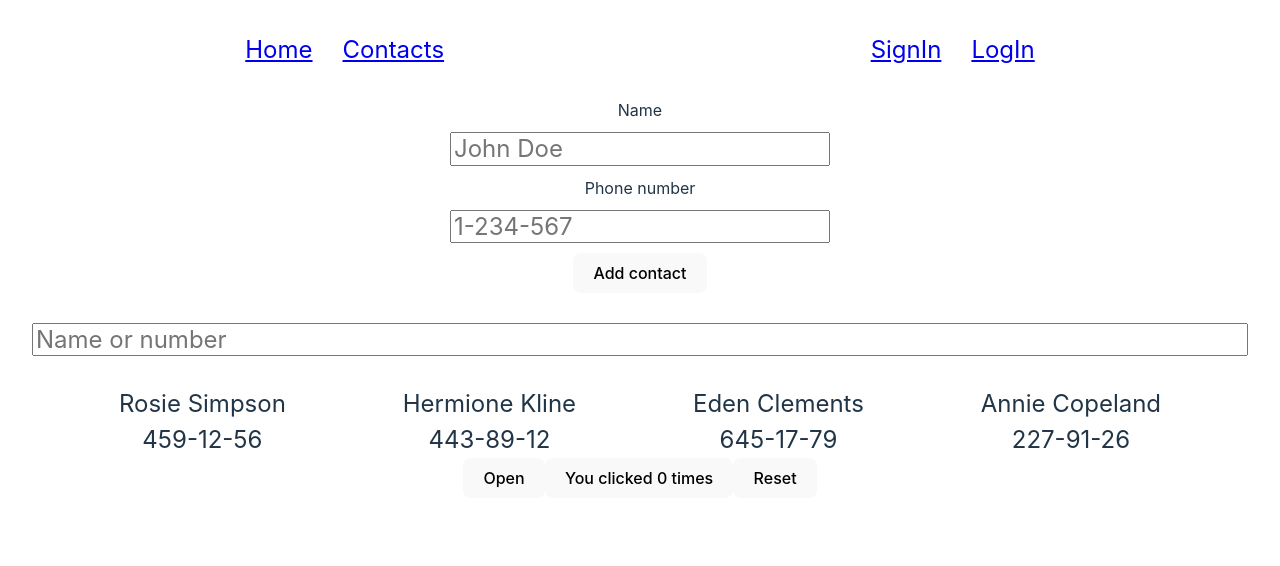
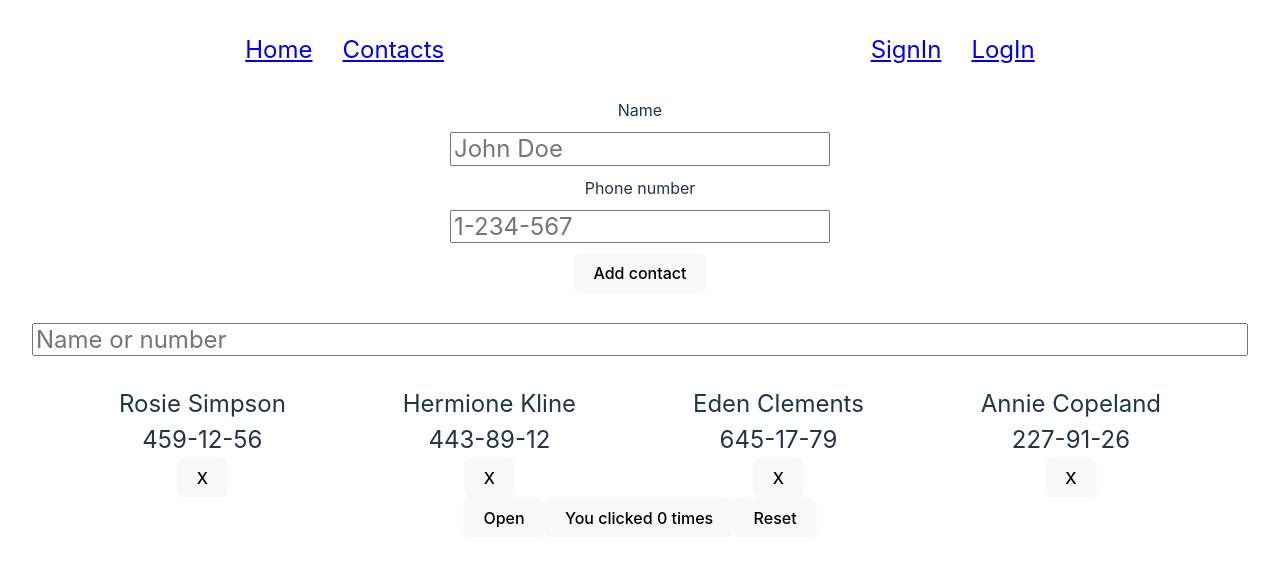
Before and after one commit to Anteycu/goit-react-hw-08, a React (Vite) app: page /contacts in a window 1280 px wide. Shown: the top 566 px of the page. Built offline with nearby package versions, Linux system fonts and the light colour scheme; no server answers.

Commit message:
add delete button

```diff
--- a/src/components/ContactsItem/ContactsItem.jsx
+++ b/src/components/ContactsItem/ContactsItem.jsx
@@ -1,9 +1,14 @@
-const ContactsItem = ({ name, phone }) => {
+import { delContact } from "../../redux/contacts/operations";
+
+const ContactsItem = ({ name, phone, id }) => {
   return (
-    <>
+    <div>
       <p>{name}</p>
       <p>{phone}</p>
-    </>
+      <button type="button" onClick={() => delContact(id)}>
+        X
+      </button>
+    </div>
   );
 };
 export default ContactsItem;
--- a/src/components/ContactsList/ContactsList.jsx
+++ b/src/components/ContactsList/ContactsList.jsx
@@ -10,7 +10,7 @@ const ContactsList = () => {
     <ul className={s.contacts}>
       {filteredContacts(contacts, filter).map(({ id, name, number }) => (
         <li key={id}>
-          <ContactsItem name={name} phone={number} />
+          <ContactsItem name={name} phone={number} id={id} />
         </li>
       ))}
     </ul>
--- a/src/redux/contacts/slice.js
+++ b/src/redux/contacts/slice.js
@@ -27,7 +27,7 @@ const contactsSlice = createSlice({
         state.items.push(action.payload);
       })
       .addCase(patchContact.fulfilled, (state, action) => {
-        state.items.map((contact) => {
+        state.items = state.items.map((contact) => {
           const { id, name, number } = action.payload;
           if (contact.id !== id) {
             return contact;
@@ -40,7 +40,9 @@ const contactsSlice = createSlice({
         });
       })
       .addCase(delContact.fulfilled, (state, action) => {
-        state.items.filter((contacts) => contacts.id !== action.payload);
+        state.items = state.items.filter(
+          (contacts) => contacts.id !== action.payload
+        );
       });
   },
 });
```
